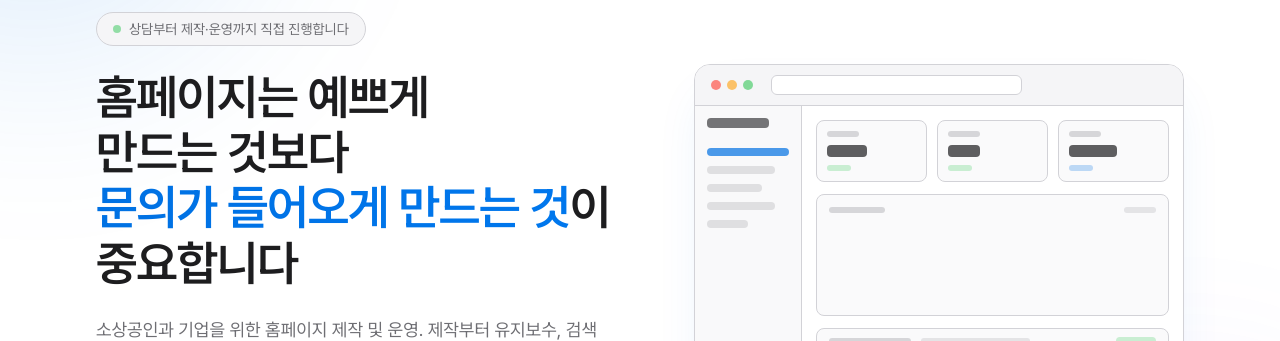
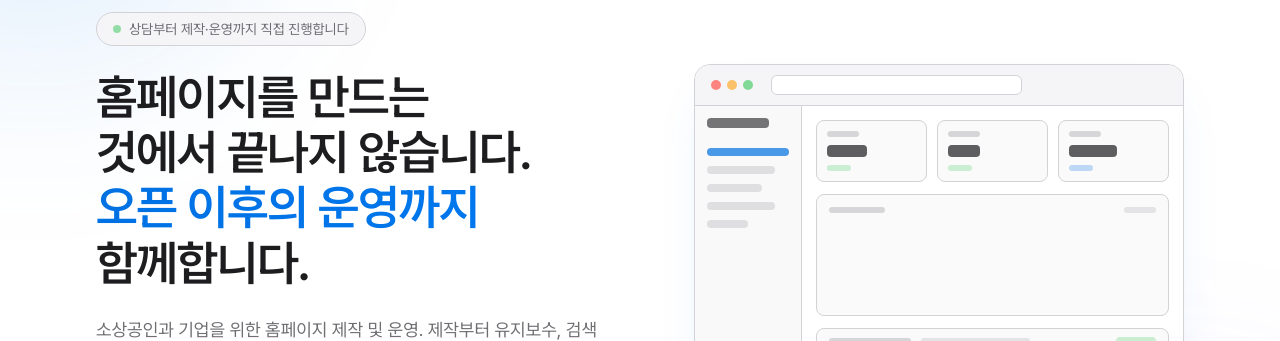
Before and after one commit to gompartner/gompartner.github.io, a Next.js app: page / in a window 1280 px wide. Shown: the part 196-537 px from the top of the page. Built offline with nearby package versions, Linux system fonts and the light colour scheme; no server answers.

Commit message:
Change hero copy to operations-focused message site-wide

```diff
--- a/app/prototype/landing-b/LandingB.tsx
+++ b/app/prototype/landing-b/LandingB.tsx
@@ -141,12 +141,12 @@ export function LandingB() {
               variants={heroItem}
               className="mt-8 break-keep text-4xl font-semibold leading-[1.15] tracking-tight sm:text-5xl lg:text-6xl"
             >
-              홈페이지는 예쁘게 만드는 것보다
+              홈페이지를 만드는 것에서 끝나지 않습니다.
               <br />
               <span className="bg-gradient-to-r from-accent to-accent-hover bg-clip-text text-transparent">
-                문의가 들어오게
+                오픈 이후의 운영까지
               </span>{" "}
-              만드는 것이 중요합니다
+              함께합니다.
             </motion.h1>
 
             <motion.p
--- a/components/home/Hero.tsx
+++ b/components/home/Hero.tsx
@@ -66,12 +66,12 @@ export function Hero() {
           </motion.span>
 
           <h1 className="break-keep text-4xl font-semibold leading-[1.15] tracking-tight text-foreground sm:text-5xl lg:text-[3rem]">
-            홈페이지는 예쁘게 만드는 것보다
+            홈페이지를 만드는 것에서 끝나지 않습니다.
             <br />
             <span className="bg-gradient-to-r from-accent to-accent-hover bg-clip-text text-transparent">
-              문의가 들어오게 만드는 것
-            </span>
-            이 중요합니다
+              오픈 이후의 운영까지
+            </span>{" "}
+            함께합니다.
           </h1>
 
           <motion.p
--- a/data/blog.ts
+++ b/data/blog.ts
@@ -529,7 +529,7 @@ export const blogPosts: BlogPost[] = [
       },
       {
         type: "quote",
-        text: "홈페이지는 예쁘게 만드는 것보다 문의가 들어오게 만드는 것이 중요합니다.",
+        text: "홈페이지를 만드는 것에서 끝나지 않습니다. 오픈 이후의 운영까지 함께합니다.",
       },
       {
         type: "paragraph",
--- a/prototypes/gsap-landing.html
+++ b/prototypes/gsap-landing.html
@@ -345,11 +345,11 @@
           상담부터 제작·운영까지 직접 진행합니다
         </span>
 
-        <h1 id="headline" aria-label="홈페이지는 예쁘게 만드는 것보다 문의가 들어오게 만드는 것이 중요합니다">
-          <span class="line">홈페이지는</span>
-          <span class="line">예쁘게 만드는 것보다</span>
-          <span class="line grad">문의가 들어오게</span>
-          <span class="line">만드는 것이 중요합니다</span>
+        <h1 id="headline" aria-label="홈페이지를 만드는 것에서 끝나지 않습니다. 오픈 이후의 운영까지 함께합니다.">
+          <span class="line">홈페이지를 만드는 것에서</span>
+          <span class="line">끝나지 않습니다.</span>
+          <span class="line grad">오픈 이후의 운영까지</span>
+          <span class="line">함께합니다.</span>
         </h1>
 
         <p class="hero-sub" data-hero-fade>
```
Also changed, not shown: assets/fonts/PretendardVariable.subset.woff2.
